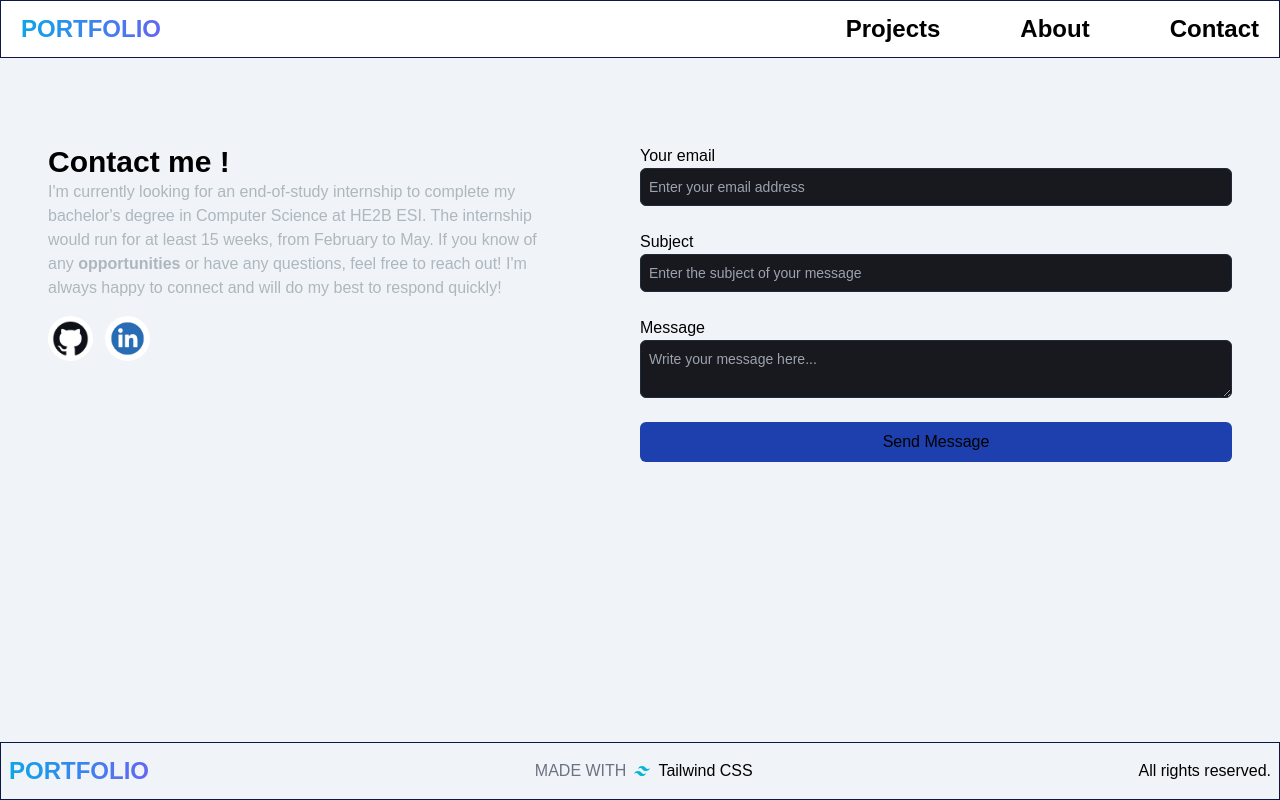
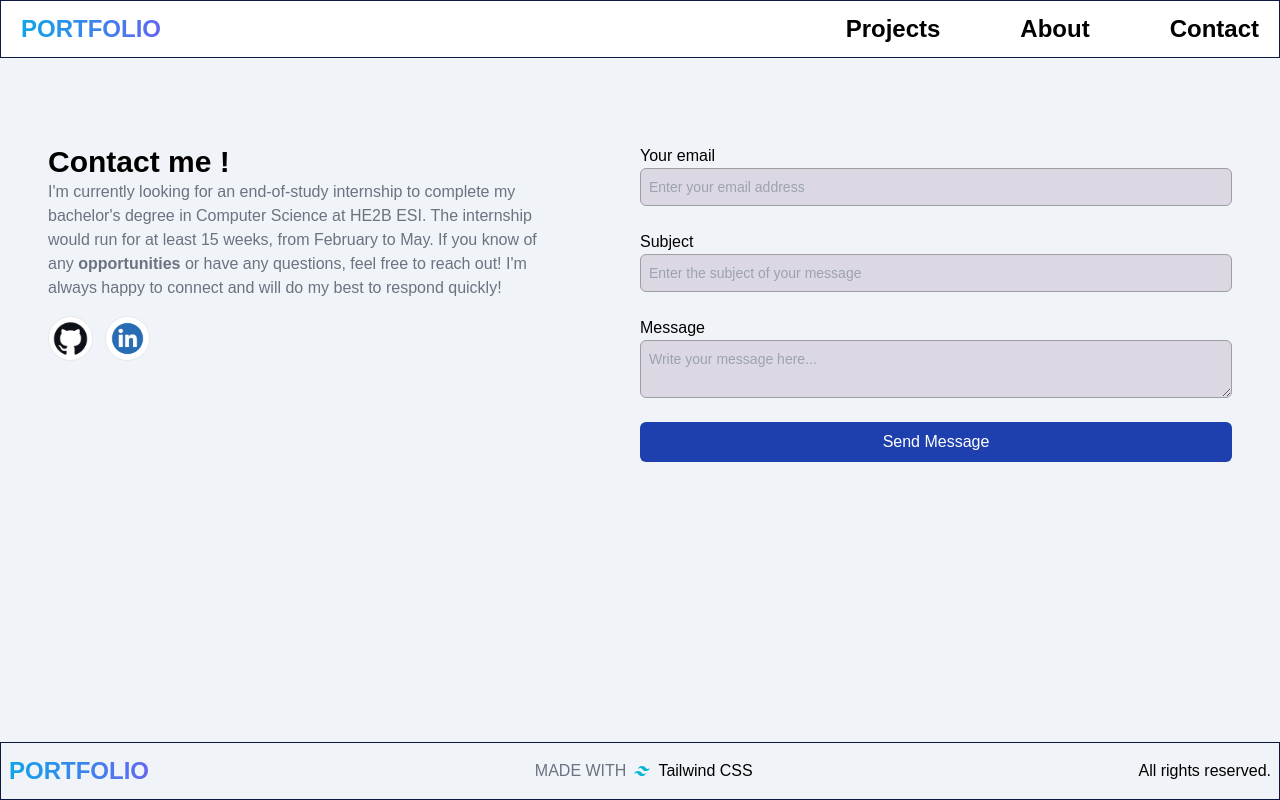
Before and after one commit to KBluelvl/Portfolio, a Next.js app in the folder project/: page /contact in a window 1280 px wide. Built offline with nearby package versions, Linux system fonts and the light colour scheme.

Commit message:
color contact

```diff
--- a/project/src/app/globals.css
+++ b/project/src/app/globals.css
@@ -23,6 +23,10 @@
     --h2Color: #4361a3;
     --borderListColor: #e5e7eb;
     --tagColor: #ffffff;
+    --linkButtonBorderColor: #E5E7EB;
+    --descriptionColor: #9F9EA1;
+    --inputBackgroundColor: #18191E;
+    --inputBorderColor: #1f2937;
   }
 }
 
@@ -38,6 +42,10 @@
     --h2Color: #111827;
     --borderListColor: #000;
     --tagColor: #ffffff;
+    --linkButtonBorderColor: #9F9EA1;
+    --descriptionColor: #6b7280;
+    --inputBackgroundColor: #dbd7e3;
+    --inputBorderColor: #9F9EA1;
   }
 }
 
@@ -47,7 +55,25 @@ body {
   font-family: Arial, Helvetica, sans-serif;
 }
 
-header * {
+input, textarea {
+  background-color: var(--inputBackgroundColor);
+  border-color: var(--inputBorderColor);
+}
+
+time {
+  color: var(--textColor);
+}
+
+h2 {
+  color: var(--h2Color);
+}
+
+button {
+  background-color: #1e40af;
+  color: white;
+}
+
+header *{
   background-color: var(--header);
 }
 
@@ -57,14 +83,6 @@ header * {
 
 .hover\:bg-hoverIcon:hover {
   background-color: var(--hoverIconColor);
-}
-
-time {
-  color: var(--textColor);
-}
-
-h2 {
-  color: var(--h2Color);
 }
 
 .nextIcon {
@@ -82,3 +100,11 @@ h2 {
 .tag {
   color: var(--tagColor);
 }
+
+.linkButton {
+  border-color: var(--linkButtonBorderColor);
+}
+
+.descriptionText {
+  color: var(--descriptionColor);
+}
--- a/project/src/components/Contact.tsx
+++ b/project/src/components/Contact.tsx
@@ -31,7 +31,7 @@ export default function Contact() {
         <div className="grid md:grid-cols-2 my-12">
             <div className="flex flex-col">
                 <h1 className="text-3xl font-bold">Contact me !</h1>
-                <p className="text-[#ADB7BE] max-w-lg mb-4">
+                <p className="descriptionText max-w-lg mb-4">
                     I&apos;m currently looking for an end-of-study internship to complete my bachelor&apos;s degree in Computer
                     Science at HE2B ESI. The internship would run for at least 15 weeks, from February to May. If you
                     know of any <b>opportunities</b> or have any questions, feel free to reach out! I&apos;m always happy to connect
@@ -39,10 +39,10 @@ export default function Contact() {
                 </p>
                 <div className="flex space-x-3">
                     <Link href="https://github.com/KBluelvl">
-                        <Image src="/image/github.jpg" width={45} height={45} className="rounded-full mb-5"  alt="GitHub logo" />
+                        <Image src="/image/github.jpg" width={45} height={45} className="border rounded-full mb-5"  alt="GitHub logo" />
                     </Link>
                     <Link href="https://www.linkedin.com/in/florian-essomba-804b1b216/">
-                        <Image src="/image/linkedin.jpg" width={45} height={45} className="rounded-full mb-5"  alt="Linkedin logo" />
+                        <Image src="/image/linkedin.jpg" width={45} height={45} className="border rounded-full mb-5"  alt="Linkedin logo" />
                     </Link>
                 </div>
             </div>
@@ -50,19 +50,19 @@ export default function Contact() {
                 <label htmlFor="emailId">Your email</label>
                 <input type="text" id="emailId" value={email}
                   onChange={(e) => setEmail(e.target.value)}
-                  className="text-sm bg-[#18191E] rounded-md border border-gray-800 mb-6 p-2"
+                  className="text-sm rounded-md border mb-6 p-2"
                   placeholder="Enter your email address" />
                 <label htmlFor="subjectId">Subject</label>
                 <input type="text" id="subjectId" value={subject}
                   onChange={(e) => setSubject(e.target.value)}
-                  className="text-sm bg-[#18191E] rounded-md border border-gray-800 mb-6 p-2"
+                  className="text-sm rounded-md border mb-6 p-2"
                   placeholder="Enter the subject of your message"/>
                 <label htmlFor="messageId">Message</label>
                 <textarea name="message" id="messageId" value={message}
                   onChange={(e) => setMessage(e.target.value)}
-                  className="text-sm bg-[#18191E] rounded-md border border-gray-800 mb-6 p-2"
+                  className="text-sm rounded-md border mb-6 p-2"
                   placeholder="Write your message here..." />
-                <button className="bg-blue-800 rounded-md py-2" onClick={sendEmail}>
+                <button className="rounded-md py-2" onClick={sendEmail}>
                     {loading ?
                     <>
                     <svg aria-hidden="true" className="inline w-4 h-4 text-gray-200 animate-spin dark:text-gray-600 fill-blue-600" viewBox="0 0 100 101" fill="none" xmlns="http://www.w3.org/2000/svg">
--- a/project/src/components/Educations.tsx
+++ b/project/src/components/Educations.tsx
@@ -8,13 +8,13 @@ export default function EducationPage(){
                     <Image src="/image/he2b.png" width={46} height={46} className="absolute rounded-full -start-6 border border-blue-800" alt="He2b logo"/>
                     <time className="text-sm font-normal leading-none">2021 - 2025</time>
                     <h2 className="text-lg font-semibold">École Supérieure d&apos;Informatique (ESI)</h2>
-                    <p className="mb-4 text-base font-normal text-gray-500">Bachelor&apos;s degree, Computer Programming, Specific Applications</p>
+                    <p className="descriptionText mb-4 text-base font-normal">Bachelor&apos;s degree, Computer Programming, Specific Applications</p>
                 </li>
                 <li className="mb-16 ms-10">
                     <Image src="/image/CSFA.png" width={46} height={46} className="absolute rounded-full -start-6 border border-blue-800 mt-1" alt="He2b logo"/>
                     <time className="text-sm font-normal leading-none">Sep 2019 - Jun 2021</time>
                     <h2 className="text-lg font-semibold">College Saint-François d&apos;assise</h2>
-                    <p className="text-base font-normal text-gray-500">Certificat d&apos;enseignement secondaire supérieur, Modern Languages (Dutch, English), Mathematics, Sciences</p>
+                    <p className="descriptionText text-base font-normal">Certificat d&apos;enseignement secondaire supérieur, Modern Languages (Dutch, English), Mathematics, Sciences</p>
                 </li>
             </ol>
         </div>
--- a/project/src/components/ProjectCard.tsx
+++ b/project/src/components/ProjectCard.tsx
@@ -30,21 +30,21 @@ export default function ProjectCard({project}: ProjectCardType) {
                 </div>
                 <div className="flex space-x-3">
                     <Link href={project.github} target="_blank">
-                        <h1 className="flex items-center space-x-2 border rounded-md px-1">
+                        <div className="linkButton flex items-center space-x-2 border rounded-md px-1">
                             <p>Code</p>
                             <FontAwesomeIcon icon={faCode} className="fa-fw" />
-                        </h1>
+                        </div>
                     </Link>
                     { project.website
                     ? <Link href={project.website} target="_blank">
-                        <h1 className="flex items-center space-x-2 border rounded-md px-1">
+                        <div className="linkButton flex items-center space-x-2 border rounded-md px-1">
                             <p>Website</p>
                             <FontAwesomeIcon icon={faGlobe} className="fa-fw" />
-                        </h1>
+                        </div>
                         </Link>
                     :null}
                 </div>
-                <p className="text-center text-gray-400">{project.desc}</p>
+                <p className="descriptionText text-center">{project.desc}</p>
             </div>
         </>)
 }
```
